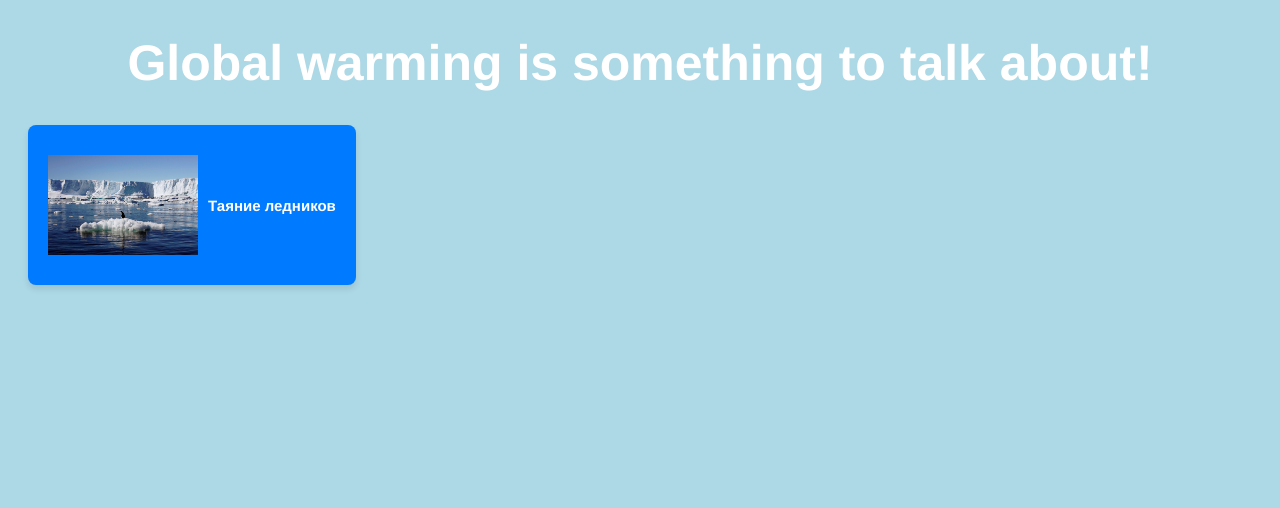
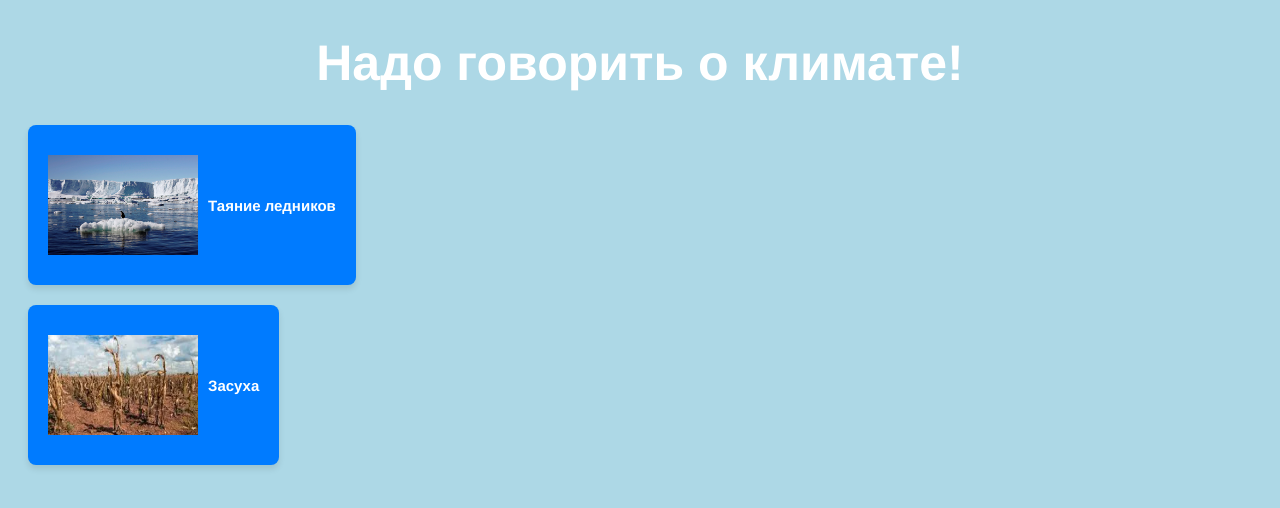
Before and after one commit to MrVadrix/Global-warming-idea, a Flask app: page / in a window 1280 px wide. Shown: the top 508 px of the page. Run offline with Flask 3, Linux system fonts and the light colour scheme.

Commit message:
index.html

```diff
--- a/Finishing job/templates/index.html
+++ b/Finishing job/templates/index.html
@@ -7,7 +7,7 @@
     <title>Global Warming Home</title>
 </head>
 <body>
-    <h1>Global warming is something to talk about!</h1>
+    <h1>Надо говорить о климате!</h1>
     <!-- Button with an image inside -->
     <form action="{{ url_for('page2') }}" method="get">
         <button type="submit">
@@ -15,5 +15,13 @@
             <p>Таяние ледников</p>
         </button>
     </form>
+    <form class="new-button" action="{{ url_for('page3') }}" method="get">
+        <button type="submit">
+            <img src="{{ url_for('static', filename='drout.png') }}" alt="Button Image" style="width: 150px; height: 100px;">
+            <p>Засуха</p>
+        </button>
+    </form>
+
+
 </body>
 </html>
```
